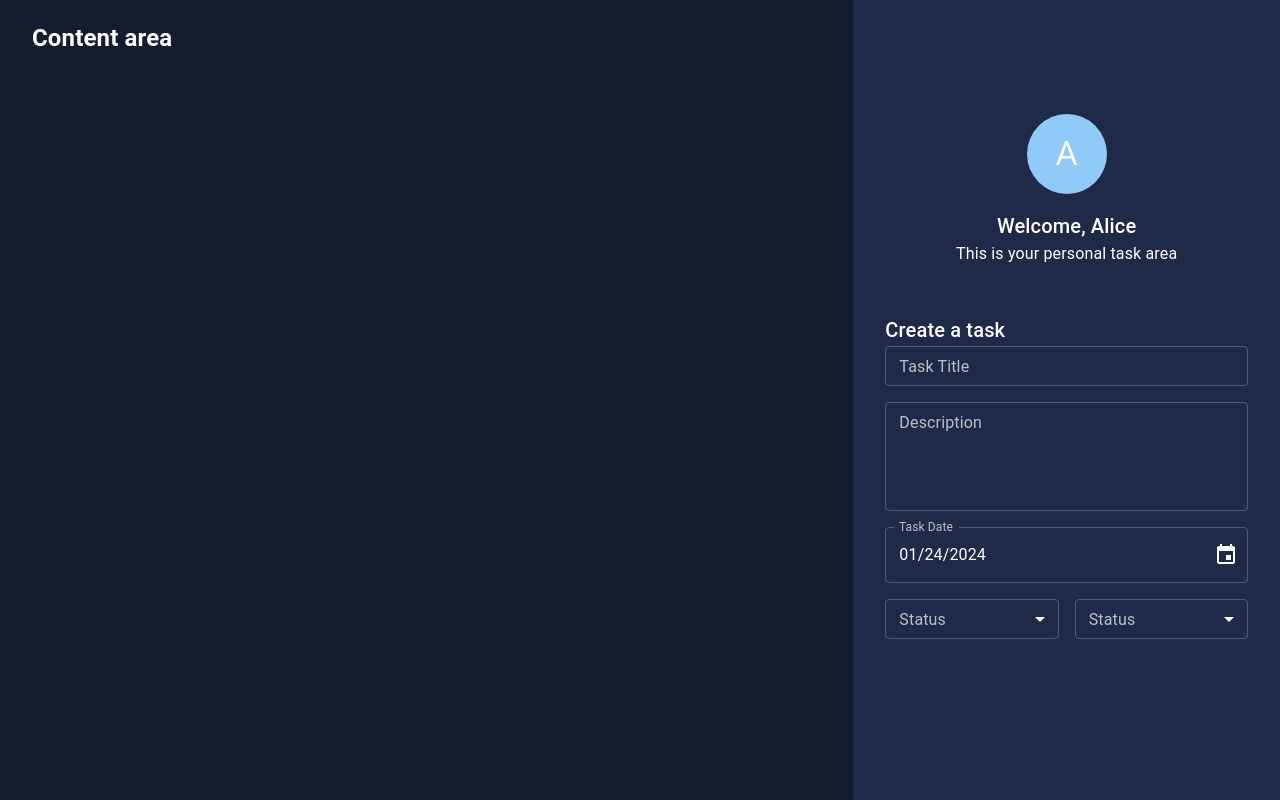
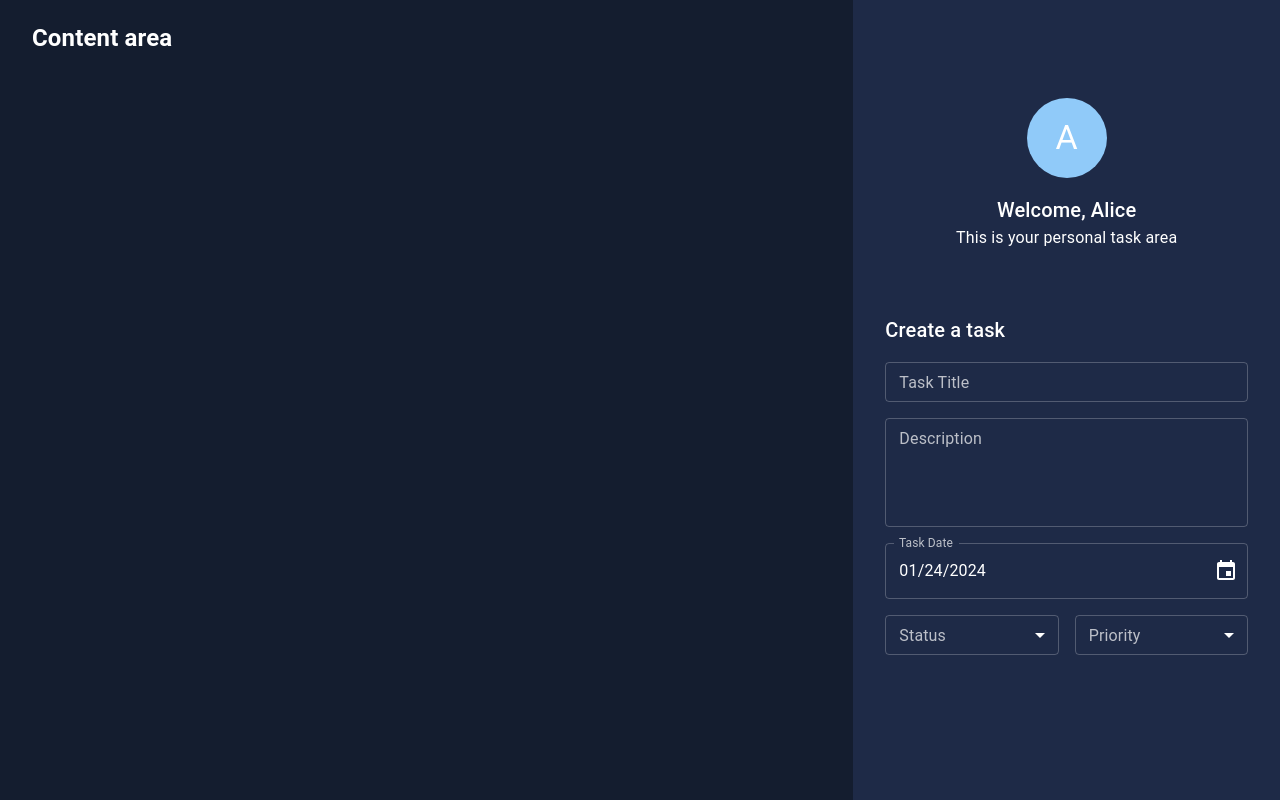
Before and after one commit to alicefrsr/react-todoapp-ts, a React (Create React App) app: page / in a window 1280 px wide. Built offline with nearby package versions, Linux system fonts and the light colour scheme.

Commit message:
TaskSelectFields: interface and enums

```diff
--- a/src/components/sidebar/createTaskForm/CreateTaskForm.tsx
+++ b/src/components/sidebar/createTaskForm/CreateTaskForm.tsx
@@ -4,6 +4,8 @@
 import { TaskDescriptionField } from './_taskDescriptionField';
 import { TaskDateField } from './_taskDateField';
 import { TaskSelectField } from './_taskSelectField';
+import { Status } from './enums/Status';
+import { Priority } from './enums/Priority';
 
 export const CreateTaskForm: FC = (): ReactElement => {
   return (
@@ -15,7 +17,7 @@
       px={4}
       my={6}
     >
-      <Typography variant="h6" component="h2">
+      <Typography variant="h6" component="h2" my={2}>
         Create a task
       </Typography>
       <Stack sx={{ width: '100%' }} spacing={2}>
@@ -24,9 +26,39 @@
         <TaskDateField />
         <Stack sx={{ width: '100%' }} direction="row" spacing={2}>
           {/* Task status */}
-          <TaskSelectField />
+          <TaskSelectField
+            label="Status"
+            name="status"
+            items={[
+              {
+                value: Status.todo,
+                label: Status.todo.toUpperCase(),
+              },
+              {
+                value: Status.inProgress,
+                label: Status.inProgress.toUpperCase(),
+              },
+            ]}
+          />
           {/* Task Priority */}
-          <TaskSelectField />
+          <TaskSelectField
+            label="Priority"
+            name="priority"
+            items={[
+              {
+                value: Priority.high,
+                label: Priority.high.toUpperCase(),
+              },
+              {
+                value: Priority.normal,
+                label: Priority.normal.toUpperCase(),
+              },
+              {
+                value: Priority.low,
+                label: Priority.low.toUpperCase(),
+              },
+            ]}
+          />
         </Stack>
       </Stack>
     </Box>
--- a/src/components/sidebar/createTaskForm/_taskSelectField.tsx
+++ b/src/components/sidebar/createTaskForm/_taskSelectField.tsx
@@ -1,6 +1,6 @@
 import React, { FC, ReactElement } from 'react';
 
-import { ITextField } from './interfaces/ITextField';
+import { ISelectField } from './interfaces/ISelectField';
 
 import {
   FormControl,
@@ -12,21 +12,35 @@
 
 import PropTypes from 'prop-types';
 
-export const TaskSelectField: FC<ITextField> = (props): ReactElement => {
-  //   const {} = props;
+export const TaskSelectField: FC<ISelectField> = (props): ReactElement => {
+  const {
+    value = '',
+    label = 'selectBox',
+    name = 'selectBox',
+    items = [{ value: '', label: 'Add items' }],
+    disabled = false,
+    onChange = (e: SelectChangeEvent) => console.log(e),
+  } = props;
+
   return (
     <FormControl fullWidth size="small">
-      <InputLabel id="status">Status</InputLabel>
+      {/* <InputLabel id="status">Status</InputLabel> */}
+      <InputLabel id={`${name}-id`}>{label}</InputLabel>
       <Select
-        labelId="status"
-        id="status-select"
-        value=""
-        label="status"
-        name="status"
+        labelId={`${name}-id`}
+        // id="status-select"
+        id={`${name}-id-select`}
+        value={value}
+        label={label}
+        name={name}
+        onChange={onChange}
+        disabled={disabled}
       >
-        <MenuItem value={10}>Ten</MenuItem>
-        <MenuItem value={20}>Twenty</MenuItem>
-        <MenuItem value={30}>Thirty</MenuItem>
+        {items.map((item, i) => (
+          <MenuItem key={item.value + i} value={item.value}>
+            {item.label}
+          </MenuItem>
+        ))}
       </Select>
     </FormControl>
   );
@@ -34,5 +48,13 @@
 
 TaskSelectField.propTypes = {
   onChange: PropTypes.func,
+  label: PropTypes.string,
+  name: PropTypes.string,
   disabled: PropTypes.bool,
+  items: PropTypes.arrayOf(
+    PropTypes.shape({
+      value: PropTypes.string.isRequired,
+      label: PropTypes.string.isRequired,
+    }).isRequired,
+  ),
 };
--- /dev/null
+++ b/src/components/sidebar/createTaskForm/enums/Priority.ts
@@ -0,0 +1,5 @@
+export enum Priority {
+  high = 'high',
+  normal = 'normal',
+  low = 'low',
+}
--- /dev/null
+++ b/src/components/sidebar/createTaskForm/enums/Status.ts
@@ -0,0 +1,5 @@
+export enum Status {
+  todo = 'to do',
+  inProgress = 'in progress',
+  completed = 'completed',
+}
--- /dev/null
+++ b/src/components/sidebar/createTaskForm/interfaces/ISelectField.ts
@@ -0,0 +1,15 @@
+import { IDisabled } from './IDisabled';
+import { SelectChangeEvent } from '@mui/material';
+
+export interface ISelectItems {
+  value: string;
+  label: string;
+}
+
+export interface ISelectField extends IDisabled {
+  name?: string;
+  label?: string;
+  value?: string;
+  onChange?: (e: SelectChangeEvent) => void;
+  items?: ISelectItems[];
+}
```
